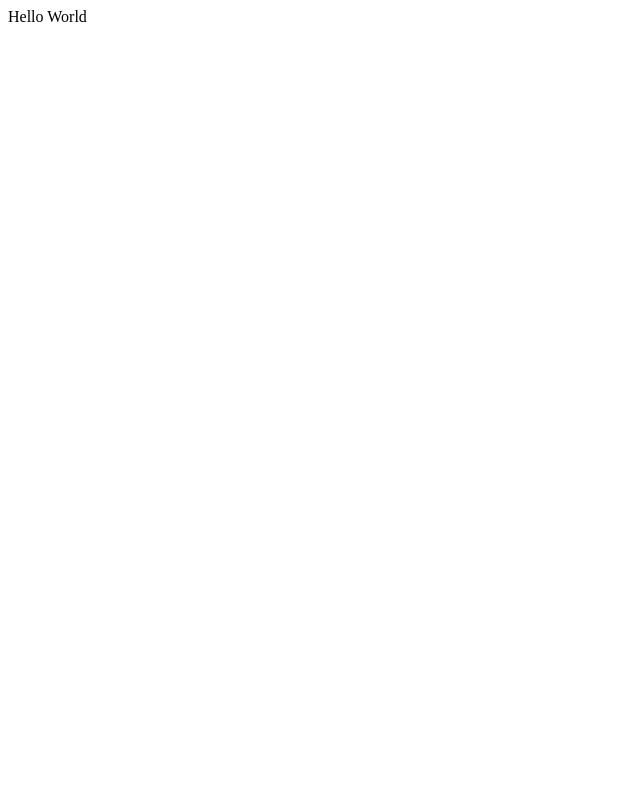
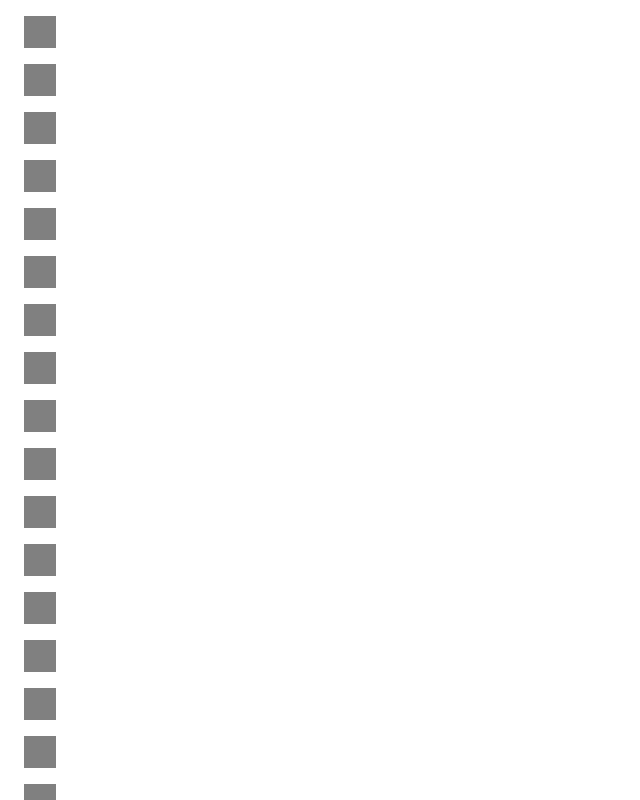
Before and after one commit to lleduff/graph, a React (Create React App) app: page / in a window 1280 px wide. Shown: the top 800 px of the page, without its empty margins (0-640 px from the left). Built offline with nearby package versions, Linux system fonts and the light colour scheme.

Commit message:
Map initialized and nodes can be disabled

```diff
--- a/package.json
+++ b/package.json
@@ -9,6 +9,7 @@
     "react": "^18.2.0",
     "react-dom": "^18.2.0",
     "react-scripts": "5.0.1",
+    "uuid": "^8.3.2",
     "web-vitals": "^2.1.4"
   },
   "scripts": {
--- /dev/null
+++ b/src/App.css
@@ -0,0 +1,10 @@
+.node {
+    width: 2rem;
+    height: 2rem;
+    background-color: black;
+    margin: 1rem;
+}
+
+.node.active {
+    background-color: gray;
+}
--- a/src/App.js
+++ b/src/App.js
@@ -1,10 +1,29 @@
-import React from 'react';
-import HelloWorld from "./HelloWorld";
+import React, { useState,  } from 'react';
+import Map from "./Map";
+import { v4 as uuidv4 } from 'uuid';
+
+
+function initiateMap(width, height) {
+    const newMap = Array(height * height);
+    for (let i = 0; i < newMap.length; i++) {
+        newMap[i] = {id:uuidv4(), active: true}
+    }
+    return newMap;
+}
 
 function App() {
-  return (
-      <HelloWorld />
-  );
+    const [ map, setMap ] = useState(initiateMap(20, 10))
+
+    function changeNodeState(id) {
+        const newMap = [...map];
+        const node = newMap.find(node => node.id === id);
+        node.active = !node.active;
+        setMap(newMap);
+    }
+
+    return (
+        <Map map={map} changeNodeState={changeNodeState}/>
+    );
 }
 
 export default App;
--- a/src/HelloWorld.js
+++ /dev/null
@@ -1,9 +0,0 @@
-import React from 'react';
-
-export default function HelloWorld() {
-    return (
-        <div>
-            Hello World
-        </div>
-    );
-}
--- /dev/null
+++ b/src/Map.js
@@ -0,0 +1,10 @@
+import React from 'react';
+import Node from './Node'
+
+export default function Map({ map, changeNodeState }) {
+    return (
+        map.map(node => {
+            return <Node key={node.id} node={node} changeNodeState={changeNodeState} />
+        })
+    );
+}
--- /dev/null
+++ b/src/Node.js
@@ -0,0 +1,15 @@
+import React from 'react';
+import './App.css';
+
+export default function Node({ node, changeNodeState }) {
+    function handleChangeNodeState() {
+        console.log("ee")
+        changeNodeState(node.id);
+    }
+
+    return (
+        <>
+            <div className={`node ${node.active && 'active'}`} onClick={handleChangeNodeState}/>
+        </>
+    )
+}
```
Also changed, not shown: 1 other file (tests, documents, lock files or other folders).
